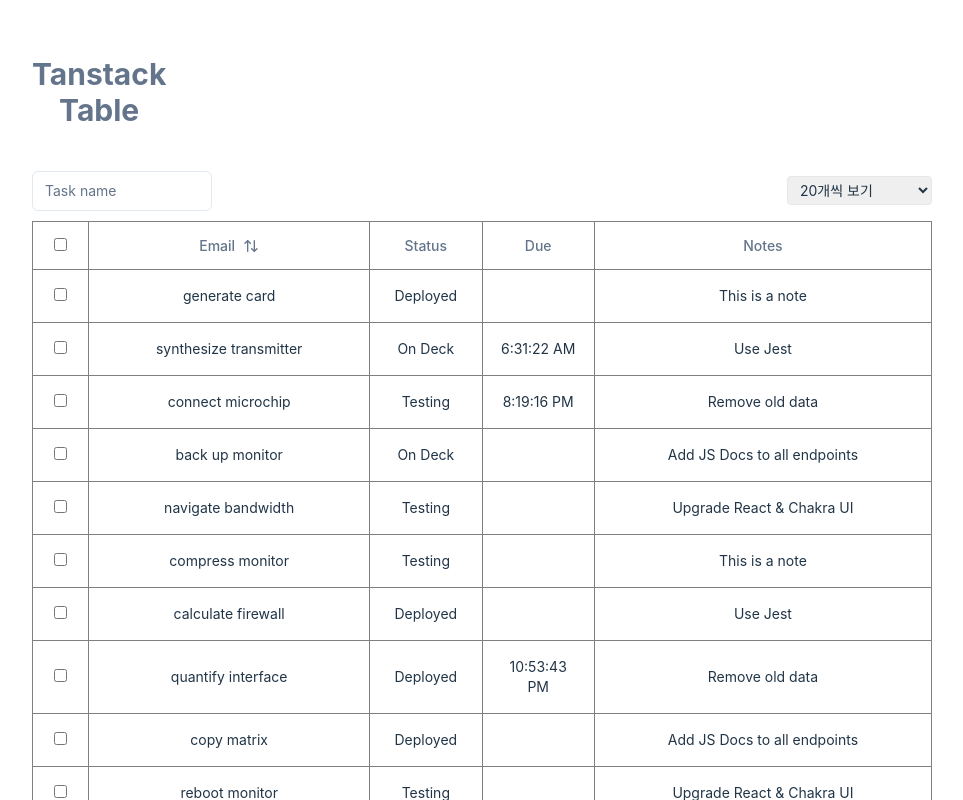
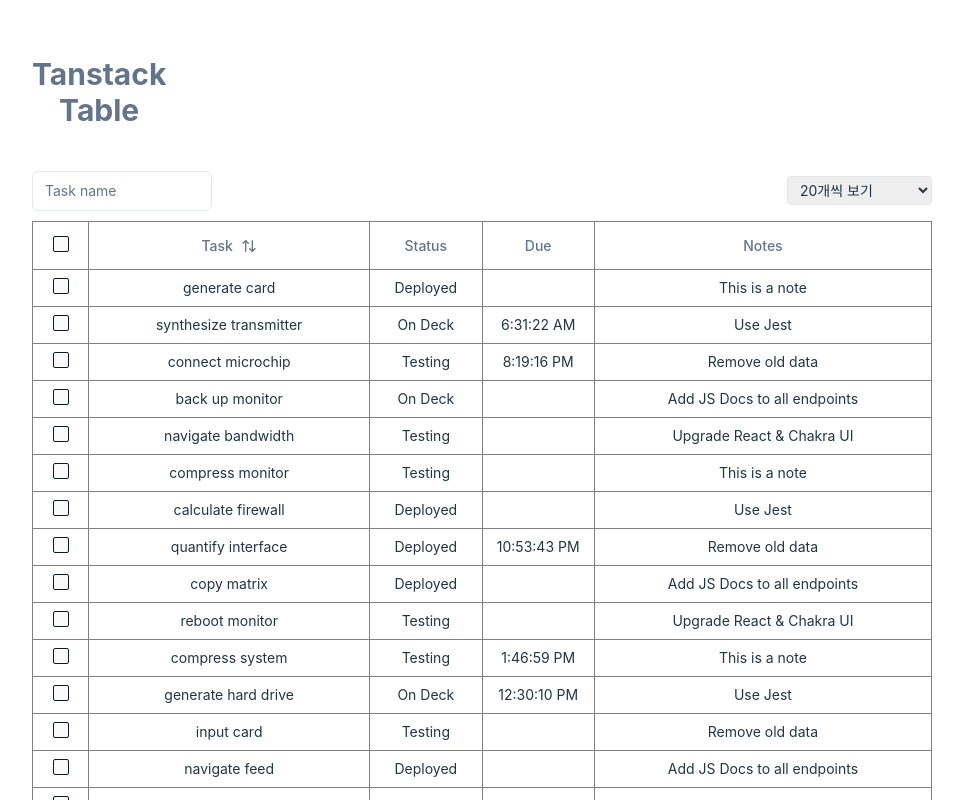
Before and after one commit to Geuni620/tanstack-table-v8-tutorials, a React (Vite) app: page / in a window 1280 px wide. Shown: the top 800 px of the page, without its empty margins (158-1121 px from the left). Built offline with nearby package versions, Linux system fonts and the light colour scheme.

Commit message:
Feat: add checkbox style using shadcn

```diff
--- a/package.json
+++ b/package.json
@@ -11,6 +11,7 @@
     "eslint": "eslint ./ --ext .ts,.tsx,.js,.jsx --fix"
   },
   "dependencies": {
+    "@radix-ui/react-checkbox": "^1.0.4",
     "@radix-ui/react-slot": "^1.0.2",
     "@tanstack/react-table": "^8.10.7",
     "class-variance-authority": "^0.7.0",
--- a/src/components/table/index.tsx
+++ b/src/components/table/index.tsx
@@ -14,6 +14,7 @@
 import { useState } from 'react';
 
 import { Button } from '@/components/ui/button';
+import { Checkbox } from '@/components/ui/checkbox';
 import { Input } from '@/components/ui/input';
 import {
   Table,
@@ -45,11 +46,6 @@
   row: TRow<ColumnDataProps>;
 }
 
-interface Filter {
-  id: string;
-  value: string;
-}
-
 const PAGE_SIZE_OPTIONS = [
   {
     value: 20,
@@ -72,25 +68,27 @@
   const [columnFilters, setColumnFilters] = useState<ColumnFiltersState>([]);
   const [sorting, setSorting] = useState<SortingState>([]);
 
+  console.log(rowSelection);
+
   const columnHelper = createColumnHelper<ColumnDataProps>();
   const columns = [
     {
       id: 'select',
       header: ({ table }: TableProps) => (
-        <input
-          id="header-checkbox"
-          type="checkbox"
-          checked={table.getIsAllPageRowsSelected()}
-          onChange={table.getToggleAllPageRowsSelectedHandler()}
+        <Checkbox
+          checked={
+            table.getIsAllPageRowsSelected() ||
+            (table.getIsSomePageRowsSelected() && 'indeterminate')
+          }
+          onCheckedChange={(value) => table.toggleAllPageRowsSelected(!!value)}
+          aria-label="Select all"
         />
       ),
       cell: ({ row }: RowProps) => (
-        <input
-          id={`cell-checkbox-${row.id}`}
-          type="checkbox"
+        <Checkbox
           checked={row.getIsSelected()}
-          disabled={!row.getCanSelect()}
-          onChange={row.getToggleSelectedHandler()}
+          onCheckedChange={(value) => row.toggleSelected(!!value)}
+          aria-label="Select row"
         />
       ),
       size: 50,
@@ -102,7 +100,7 @@
             className="flex cursor-pointer items-center justify-center"
             onClick={() => column.toggleSorting(column.getIsSorted() === 'asc')}
           >
-            Email
+            Task
             <ArrowUpDown className="ml-2 h-4 w-4" />
           </div>
         );
@@ -155,6 +153,9 @@
     },
   });
 
+  /**
+   * @description: https://youtu.be/CjqG277Hmgg?si=7u3PV5j-giv2cuB8&t=2044
+   */
   // const taskName =
   //   columnFilters.find((column) => column.id === 'task')?.value ?? '';
 
@@ -204,6 +205,7 @@
                     width: `${header.getSize()}px`,
                     border: '1px solid gray',
                     textAlign: 'center',
+                    padding: 0,
                   }}
                 >
                   {flexRender(
@@ -226,6 +228,7 @@
                     width: `${cell.column.getSize()}px`,
                     border: '1px solid gray',
                     textAlign: 'center',
+                    padding: '0.5rem 0.5rem',
                   }}
                 >
                   {flexRender(cell.column.columnDef.cell, cell.getContext())}
--- /dev/null
+++ b/src/components/ui/checkbox.tsx
@@ -0,0 +1,27 @@
+import * as CheckboxPrimitive from '@radix-ui/react-checkbox';
+import { Check } from 'lucide-react';
+import * as React from 'react';
+import { cn } from 'src/lib/utils';
+
+const Checkbox = React.forwardRef<
+  React.ElementRef<typeof CheckboxPrimitive.Root>,
+  React.ComponentPropsWithoutRef<typeof CheckboxPrimitive.Root>
+>(({ className, ...props }, ref) => (
+  <CheckboxPrimitive.Root
+    ref={ref}
+    className={cn(
+      'peer h-4 w-4 shrink-0 rounded-sm border border-slate-200 border-slate-900 ring-offset-white focus-visible:outline-none focus-visible:ring-2 focus-visible:ring-slate-950 focus-visible:ring-offset-2 disabled:cursor-not-allowed disabled:opacity-50 data-[state=checked]:bg-slate-900 data-[state=checked]:text-slate-50 dark:border-slate-50 dark:border-slate-800 dark:ring-offset-slate-950 dark:focus-visible:ring-slate-300 dark:data-[state=checked]:bg-slate-50 dark:data-[state=checked]:text-slate-900',
+      className,
+    )}
+    {...props}
+  >
+    <CheckboxPrimitive.Indicator
+      className={cn('flex items-center justify-center text-current')}
+    >
+      <Check className="h-4 w-4" />
+    </CheckboxPrimitive.Indicator>
+  </CheckboxPrimitive.Root>
+));
+Checkbox.displayName = CheckboxPrimitive.Root.displayName;
+
+export { Checkbox };
--- a/src/index.css
+++ b/src/index.css
@@ -43,7 +43,6 @@
 button {
   border-radius: 8px;
   border: 1px solid transparent;
-  padding: 0.6em 1.2em;
   font-size: 1em;
   font-weight: 500;
   font-family: inherit;
--- a/src/main.tsx
+++ b/src/main.tsx
@@ -1,7 +1,8 @@
+import 'src/index.css';
+
 import React from 'react';
 import ReactDOM from 'react-dom/client';
 import App from 'src/App';
-import 'src/index.css';
 
 ReactDOM.createRoot(document.getElementById('root') as HTMLElement).render(
   <React.StrictMode>
```
Also changed, not shown: 1 other file (tests, documents, lock files or other folders).
